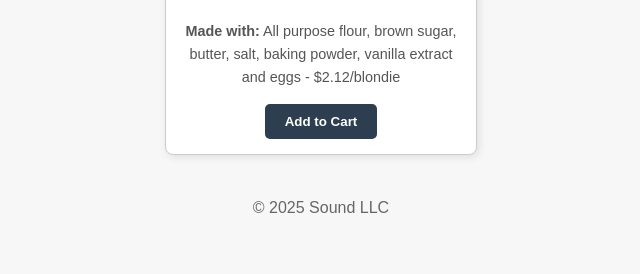
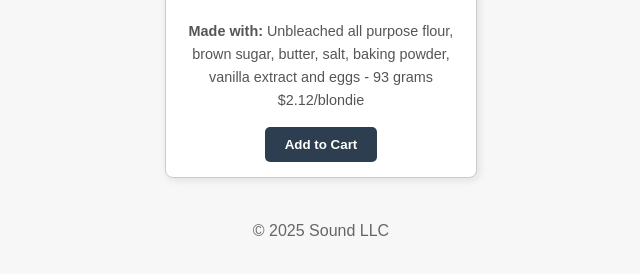
Before and after one commit to Jplourde00/sound, a plain HTML site: page sweets.html in a window 1280 px wide. Shown: the part 608-882 px from the top of the page, without its empty margins (319-959 px from the left). Drawn offline with Linux system fonts and the light colour scheme.

Commit message:
edit sweets.html

```diff
--- a/sweets.html
+++ b/sweets.html
@@ -42,7 +42,7 @@
         <p>Delicious, chewy, small-batch blondies made in Pyrex pans, using natural ingredients. No seed oils!</p>
         <div class="product-description">
           <img src="images/blondpackage.jpg" alt="Blondies Package">
-          <p><strong>Made with:</strong> All purpose flour, brown sugar, butter, salt, baking powder, vanilla extract and eggs - $2.12/blondie</p>
+          <p><strong>Made with:</strong> Unbleached all purpose flour, brown sugar, butter, salt, baking powder, vanilla extract and eggs - 93 grams $2.12/blondie</p>
           <button class="btn add-to-cart" data-name="Blondie" data-price="2.12">Add to Cart</button>
         </div>
       </section>
```
